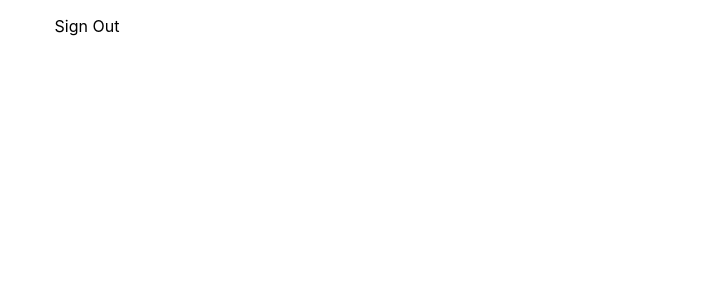
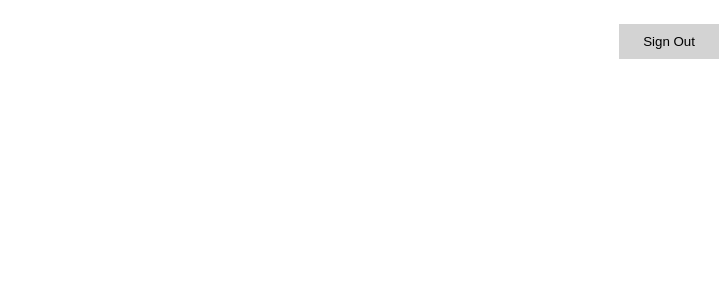
Before and after one commit to adriancommits/face-trace, a React (Create React App) app: page / in a window 1280 px wide. Shown: the top 300 px of the page, without its empty margins (553-1280 px from the left). Built offline with nearby package versions, Linux system fonts and the light colour scheme.

Commit message:
added signout button

```diff
--- /dev/null
+++ b/src/components/Navigation/Navigation.css
@@ -0,0 +1,16 @@
+nav {
+	display: flex;
+	justify-content: flex-end;
+	padding: 8px;
+}
+
+ul {
+	list-style: none;
+}
+
+button {
+	background-color: lightgray;
+	cursor:pointer;
+	border: none;
+	padding: 10px 24px;
+}
--- a/src/components/Navigation/Navigation.js
+++ b/src/components/Navigation/Navigation.js
@@ -1,11 +1,14 @@
 import React from 'react';
+import './Navigation.css';
 
 // a component with no state. a pure function. Thus no class..
 
 const Navigation = () => {
 	return (
 		<nav>
-			<p>Sign Out</p>
+			<ul>
+				<li><button>Sign Out</button></li>
+			</ul>
 		</nav>
 	);
 }
```
